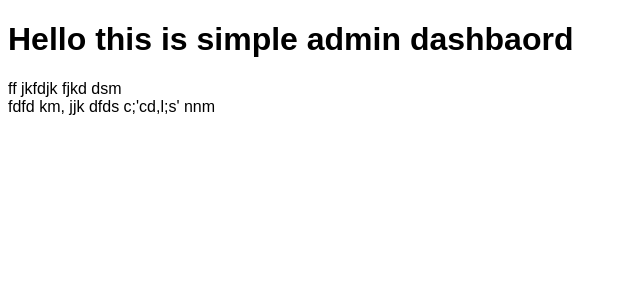
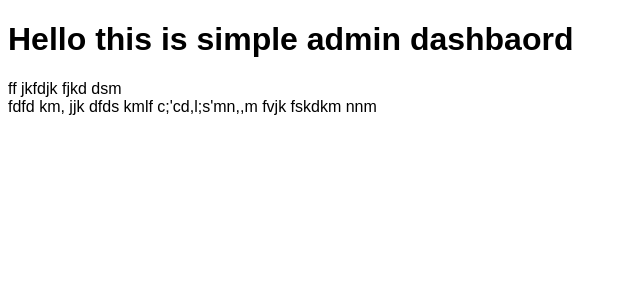
Before and after one commit to mudasir649/Ecommerce-app, a React (Create React App) app: page / in a window 1280 px wide. Shown: the top 300 px of the page, without its empty margins (0-640 px from the left). Built offline with nearby package versions, Linux system fonts and the light colour scheme.

Commit message:
app changes

```diff
--- a/src/App.js
+++ b/src/App.js
@@ -14,7 +14,10 @@ function App() {
       km,
       jjk
       dfds
-      c;'cd,l;s'
+      kmlf
+      c;'cd,l;s'mn,,m
+      fvjk
+      fskdkm
       nnm
     </div>
   );
```
